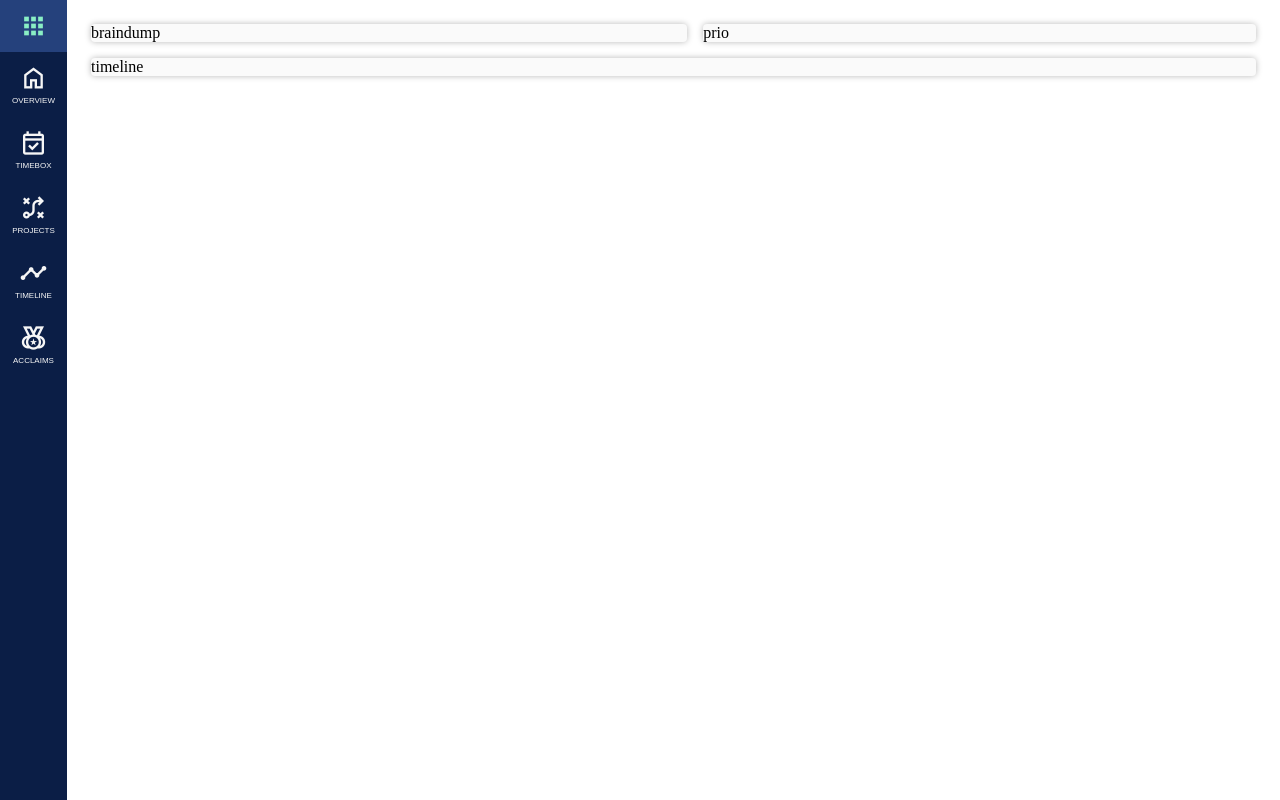
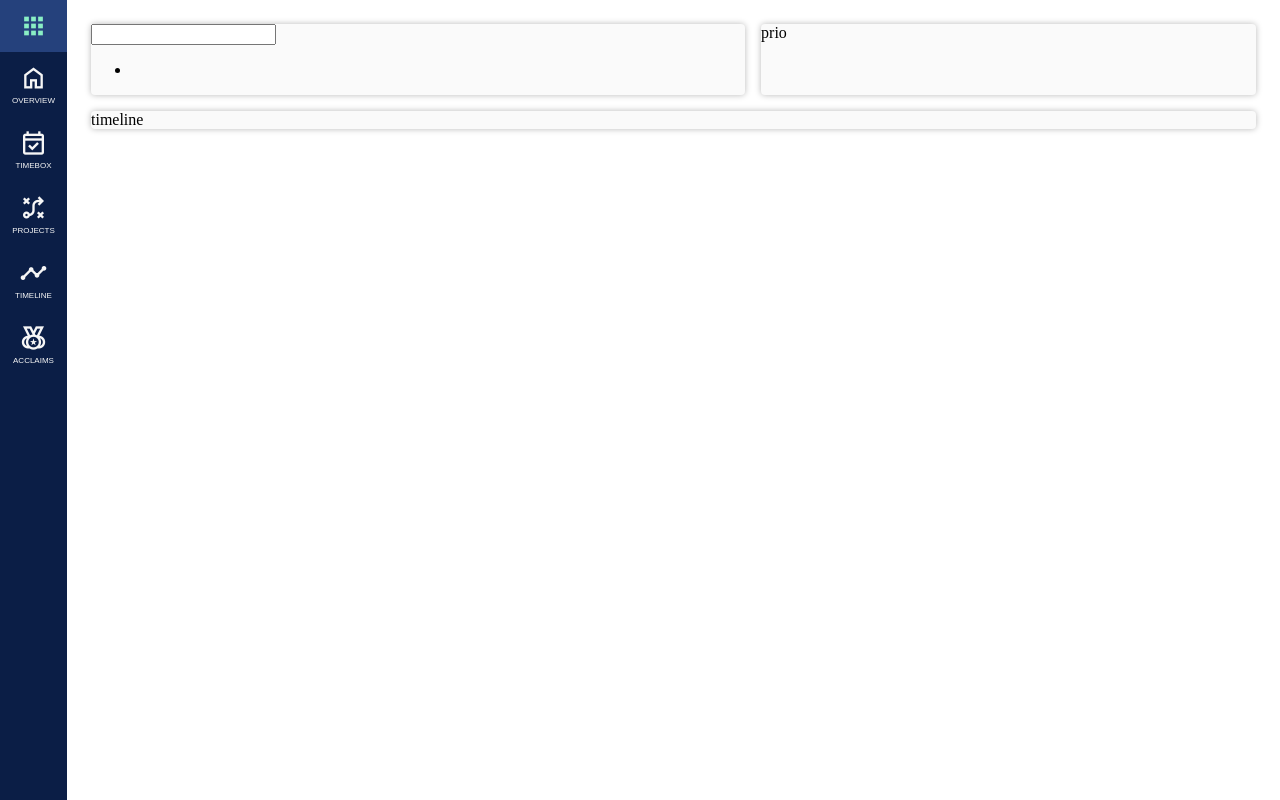
Before and after one commit to echoEscape/accomplishment-tracker, an Angular app: page / in a window 1280 px wide. Built offline with nearby package versions, Linux system fonts and the light colour scheme.

Commit message:
Basic Braindump List structure to learn inputs

```diff
--- a/src/app/co-timebox/co-timebox.component.html
+++ b/src/app/co-timebox/co-timebox.component.html
@@ -1,5 +1,13 @@
 <div id="tb-main">
-    <div id="tb-braindump" class="module">braindump</div>
+    <div id="tb-braindump" class="module">
+        <input (keydown.enter)="add_braindump_list($event)"/>
+        <div id="tb-bd-list">
+            <ul>
+                <li></li>
+            </ul>
+        </div>
+    </div>
+
     <div id="tb-prio" class="module">prio</div>
     <div id="tb-timeline" class="module">timeline</div>
 </div>
--- a/src/app/co-timebox/co-timebox.component.ts
+++ b/src/app/co-timebox/co-timebox.component.ts
@@ -9,4 +9,7 @@ import { Component } from '@angular/core';
 })
 export class CoTimeboxComponent {
 
+  public add_braindump_list(inputEvent:any){
+    console.log("Hello");
+  }
 }
```
